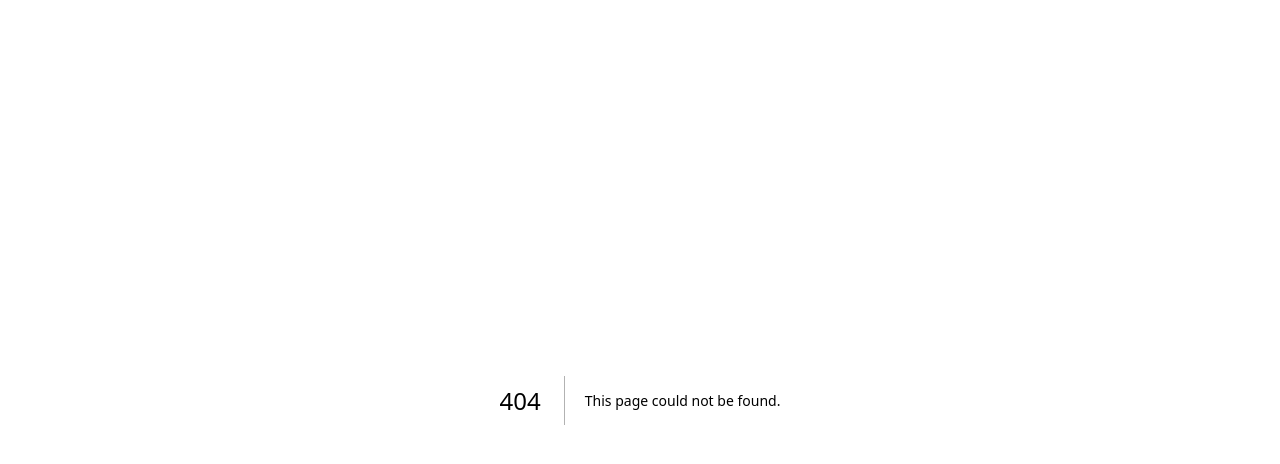
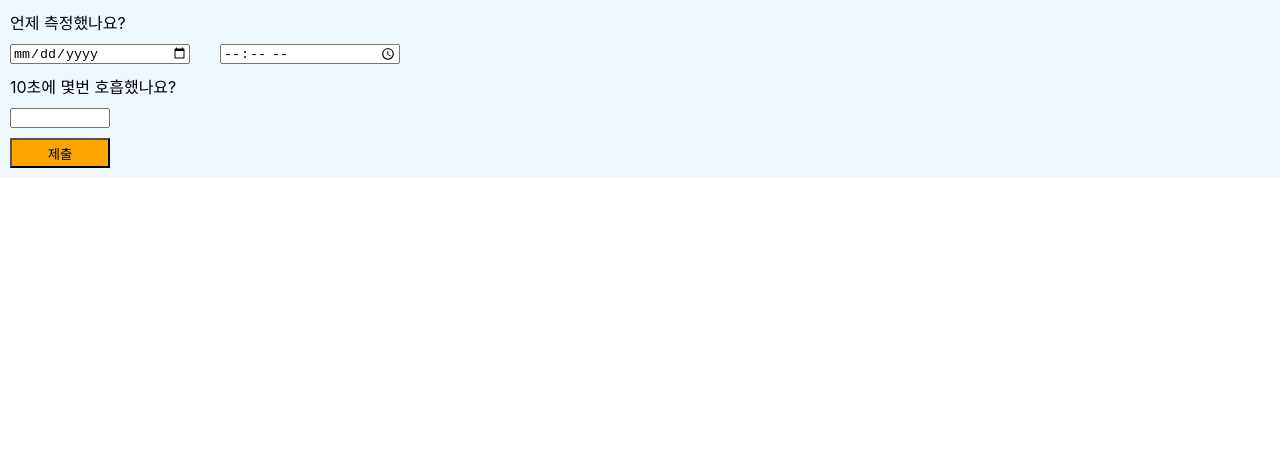
Before and after one commit to moomooberry/hyunsoo_practice, a Next.js app: page /edit in a window 1280 px wide. Before the commit this address had no page. Shown: the top 464 px of the page. Built offline with nearby package versions, Linux system fonts and the light colour scheme; no server answers.

Commit message:
test
branch test

```diff
--- a/next.config.js
+++ b/next.config.js
@@ -1,7 +1,17 @@
+/** @type {import('next').NextConfig} */
+const defaultConfig = {
+  i18n: {
+    locales: [`en`, `ko`],
+    localeDetection: false,
+    defaultLocale: `ko`,
+  },
+};
+
 /** @type {import('next').NextConfig} */
 const nextConfig = {
+  ...defaultConfig,
   reactStrictMode: true,
   swcMinify: true,
-}
+};
 
-module.exports = nextConfig
+module.exports = nextConfig;
--- a/package.json
+++ b/package.json
@@ -20,6 +20,7 @@
     "react": "18.2.0",
     "react-dom": "18.2.0",
     "react-hook-form": "^7.39.5",
+    "react-query": "^3.39.2",
     "styled-components": "^5.3.6",
     "typescript": "4.8.4"
   },
--- a/pages/add/index.tsx
+++ b/pages/add/index.tsx
@@ -4,45 +4,45 @@ import { useForm } from "react-hook-form";
 import styled from "styled-components";
 import moo from "../api/axios";
 
-const Continer = styled.form`
+export const Continer = styled.form`
   display: flex;
   flex-direction: column;
   background-color: aliceblue;
 `;
-const TitleWhen = styled.div`
+export const TitleWhen = styled.div`
   padding: 10px 0px 10px 10px;
 `;
-const DateTimeContainer = styled.div`
+export const DateTimeContainer = styled.div`
   display: flex;
   padding: 0px 0px 0px 10px;
   width: 400px;
   display: flex;
 `;
-const DateAdd = styled.input`
+export const DateAdd = styled.input`
   width: 200px;
   height: 20px;
   margin-right: 30px;
 `;
-const TimeAdd = styled.input`
+export const TimeAdd = styled.input`
   width: 200px;
   height: 20px;
 `;
-const TitleBreath = styled.div`
+export const TitleBreath = styled.div`
   padding: 10px 0px 10px 10px;
 `;
-const BreathContainer = styled.div`
+export const BreathContainer = styled.div`
   display: flex;
   padding: 0px 0px 0px 10px;
   width: 250px;
   display: flex;
   margin-bottom: 10px;
 `;
-const BreathAdd = styled.input`
+export const BreathAdd = styled.input`
   width: 100px;
   height: 20px;
 `;
 
-const SubmitButton = styled.button`
+export const SubmitButton = styled.button`
   width: 100px;
   height: 30px;
   display: flex;
--- /dev/null
+++ b/pages/edit/index.tsx
@@ -0,0 +1,103 @@
+import { GetServerSideProps } from "next";
+import { useRouter } from "next/router";
+import { useEffect, useState } from "react";
+import { useForm } from "react-hook-form";
+import { IBreathData } from "../../screens/project_6/Project6Controller";
+import {
+  BreathAdd,
+  BreathContainer,
+  Continer,
+  DateAdd,
+  DateTimeContainer,
+  SubmitButton,
+  TimeAdd,
+  TitleBreath,
+  TitleWhen,
+} from "../add";
+import moo from "../api/axios";
+
+const DEV_TOKEN1 = process.env.NEXT_PUBLIC_DEV_TOKEN1;
+const DEV_PET1 = process.env.NEXT_PUBLIC_DEV_PET1;
+const DEV_OS = process.env.NEXT_PUBLIC_DEV_OS;
+const DEV_VERSION = process.env.NEXT_PUBLIC_DEV_VERSION;
+
+const edit = (props: any) => {
+  const [breathData, setBreathData] = useState<IBreathData[] | null>(null);
+  // const [id, setId] = useState("");
+  const { breathId } = props;
+
+  const { register, handleSubmit } = useForm();
+  const onSubmit = (data: any) => {
+    moo
+      .put(
+        `/breath/${breathId}`,
+        {
+          breathCnt: data.breath,
+          measureDate:
+            data.date.slice(0, 10).replace(/-/g, "") +
+            data.time.slice(0, 5).replace(/:/g, "") +
+            "00",
+        },
+        {
+          headers: {
+            "TT-OS": DEV_OS,
+            "TT-Version": DEV_VERSION,
+            Authorization: `Bearer ${DEV_TOKEN1}`,
+          },
+        }
+      )
+      .then(() => router.push("/"));
+  };
+
+  const router = useRouter();
+
+  useEffect(() => {
+    moo
+      .get(`/breath/${DEV_PET1}`, {
+        headers: {
+          "TT-OS": DEV_OS,
+          "TT-Version": DEV_VERSION,
+          Authorization: `Bearer ${DEV_TOKEN1}`,
+        },
+      })
+      .then((res) => {
+        setBreathData(res.data.result.breath);
+      });
+  }, []);
+  console.log(Number(router.query));
+  // router.query  왜 object??
+  console.log(breathData);
+
+  return (
+    <div>
+      <div>
+        <Continer onSubmit={handleSubmit(onSubmit)}>
+          <TitleWhen>언제 측정했나요?</TitleWhen>
+          <DateTimeContainer>
+            <DateAdd type="date" {...register("date")} />
+            <TimeAdd type="time" {...register("time")} />
+          </DateTimeContainer>
+          <TitleBreath>10초에 몇번 호흡했나요?</TitleBreath>
+          <BreathContainer>
+            <BreathAdd {...register("breath")} />
+          </BreathContainer>
+          <SubmitButton type="submit">제출</SubmitButton>
+        </Continer>
+      </div>
+    </div>
+  );
+};
+
+export const getServerSideProps: GetServerSideProps = async (data) => {
+  const {
+    query: { breathId },
+  } = data;
+  console.log(breathId);
+  return {
+    props: {
+      breathId,
+    },
+  };
+};
+
+export default edit;
```
Also changed, not shown: screens/project_6/Project6Controller.tsx (+15 -1 lines), screens/project_6/Project6View.tsx (+21 -3 lines), 1 other file (tests, documents, lock files or other folders).
